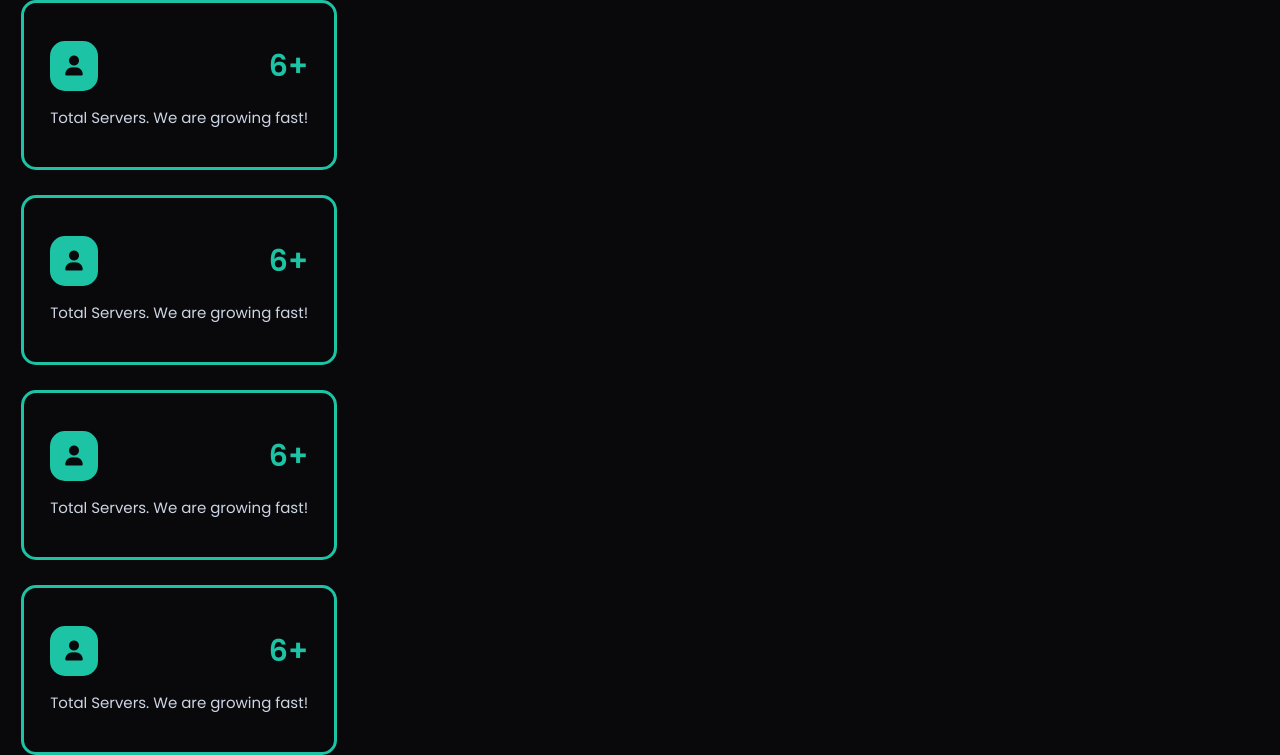
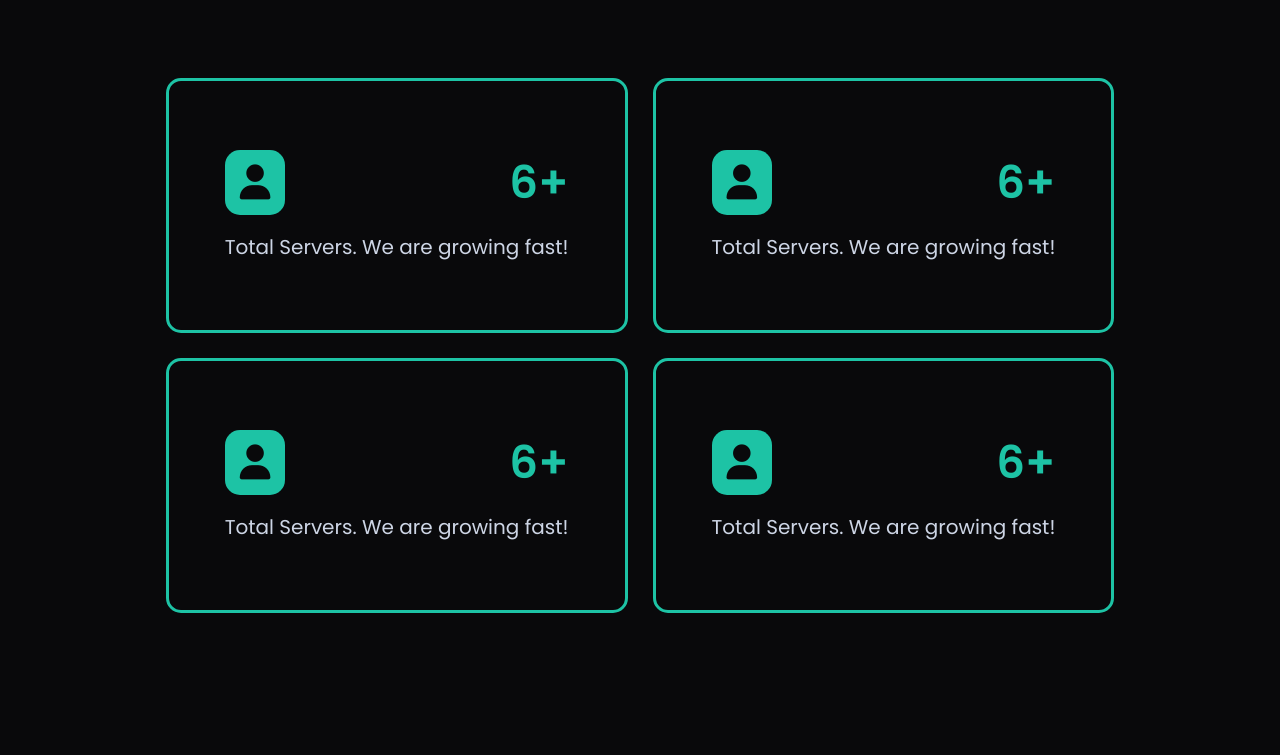
Before and after one commit to wavi23/BasicPythonBotPanel, a Flask app: page / in a window 1280 px wide. Shown: the part 110-865 px from the top of the page. After the commit the page ends 723 px from the top, so only its background shows below. Run offline with Flask 3, Linux system fonts and the light colour scheme.

Commit message:
Update cards.css

```diff
--- a/web/static/css/cards.css
+++ b/web/static/css/cards.css
@@ -1,16 +1,27 @@
+.container {
+	display: flex;
+	align-items: center;
+	justify-content: center;
+	flex-direction: column;
+	width: 100%;
+	height: calc(100vh - 110px);
+}
+
 .cards {
 	display: flex;
 	align-items: center;
 	justify-content: center;
 	gap: 25px;
 	flex-wrap: wrap;
-	width: 28%;
+	width: 100%;
 }
 
 .card {
-	padding: 38px 26px;
+	padding: 68px 56px;
 	border: 3px solid var(--accent-1);
 	border-radius: 15px;
+	cursor: pointer;
+	transition: .2s background-color;
 }
 
 .card-header {
@@ -23,18 +34,22 @@
 	color: var(--color-background);
 	background-color: var(--accent-1);
 	padding: 15px;
-	font-size: 20px;
+	font-size: 35px;
 	border-radius: 15px;
 }
 
 .card-title {
-	font-size: 30px;
+	font-size: 45px;
 	font-weight: 600;
 	color: var(--accent-1);
 }
 
 .card-desc {
-	font-size: 15px;
+	font-size: 20px;
 	color: var(--text-1);
 	margin-top: 15px;
 }
+
+.card:hover {
+	background-color: var(--accent-2);
+}
```
